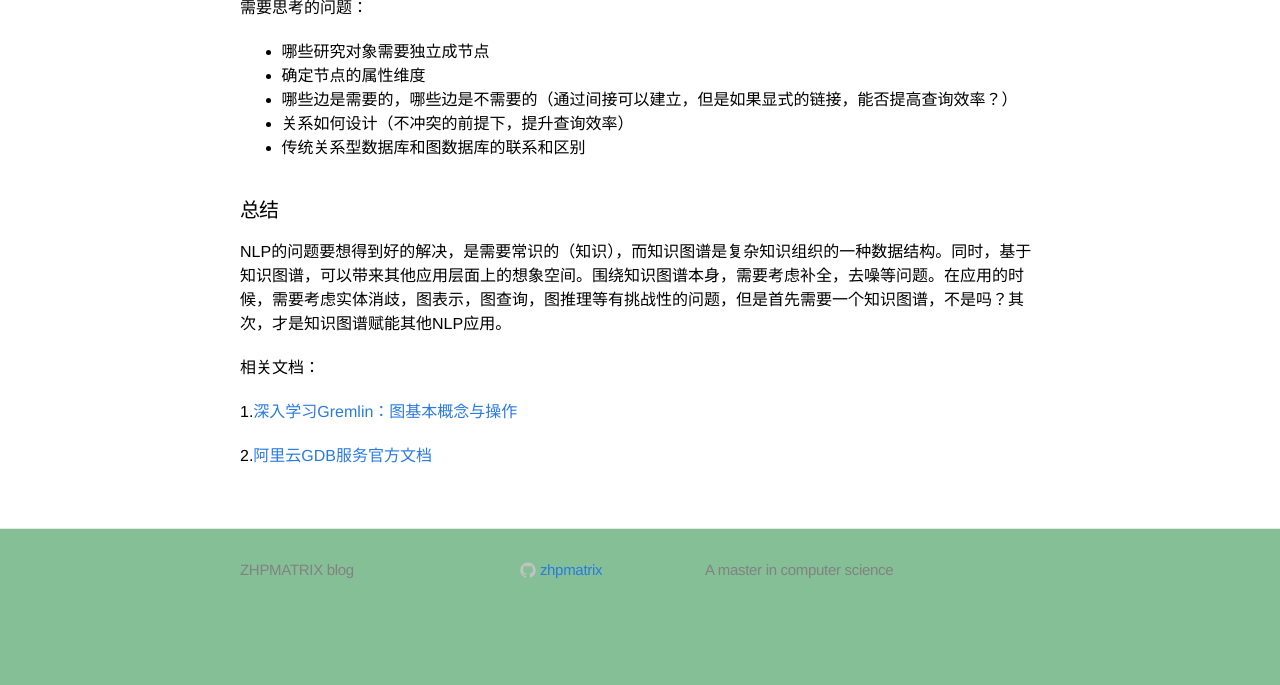
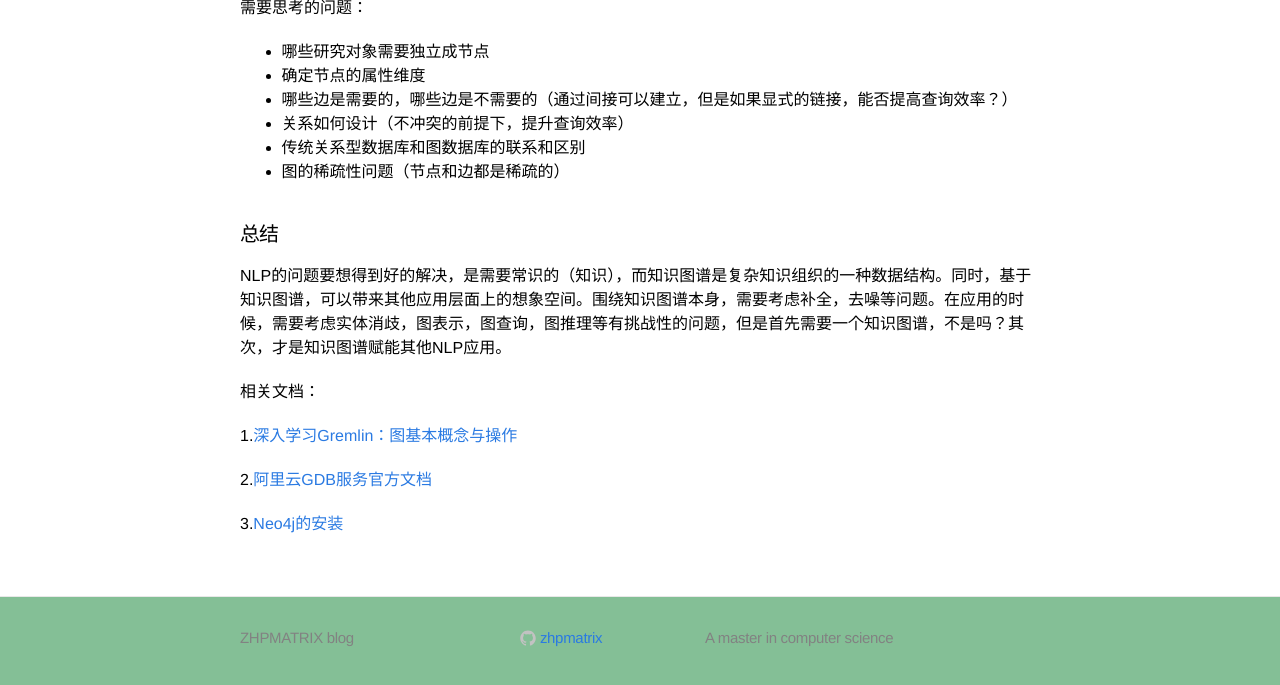
Before and after one commit to zhpmatrix/zhpmatrix.github.io, a Jekyll site: the page built from _posts/2020-10-26-graph-db.md, in a window 1280 px wide and 900 px high, scrolled down 3356 px, cut to the strip 205-890 px from the top of the window. Built offline with Jekyll 4.4.1, drawn with Linux system fonts in a browser that asks for light colours; comment, search, counter and statistics services are not loaded; before the commit the page ends 4188 px from its top, so only the background shows below that.

Commit message:
add new ref

```diff
--- a/_posts/2020-10-26-graph-db.md
+++ b/_posts/2020-10-26-graph-db.md
@@ -112,6 +112,7 @@ gremlin支持的基本操作：删除指定label的边，添加顶点并设置id
 + 哪些边是需要的，哪些边是不需要的（通过间接可以建立，但是如果显式的链接，能否提高查询效率？）
 + 关系如何设计（不冲突的前提下，提升查询效率）
 + 传统关系型数据库和图数据库的联系和区别
++ 图的稀疏性问题（节点和边都是稀疏的）
 
 #### 总结
 
@@ -122,3 +123,5 @@ NLP的问题要想得到好的解决，是需要常识的（知识），而知
 1.[深入学习Gremlin：图基本概念与操作](https://blog.csdn.net/javeme/article/details/82501797)
 
 2.[阿里云GDB服务官方文档](https://help.aliyun.com/document_detail/112468.html?spm=a2c4g.11186623.6.607.4faa177aEEzqnI)
+
+3.[Neo4j的安装](https://blog.csdn.net/huacha__/article/details/81123410)
```
